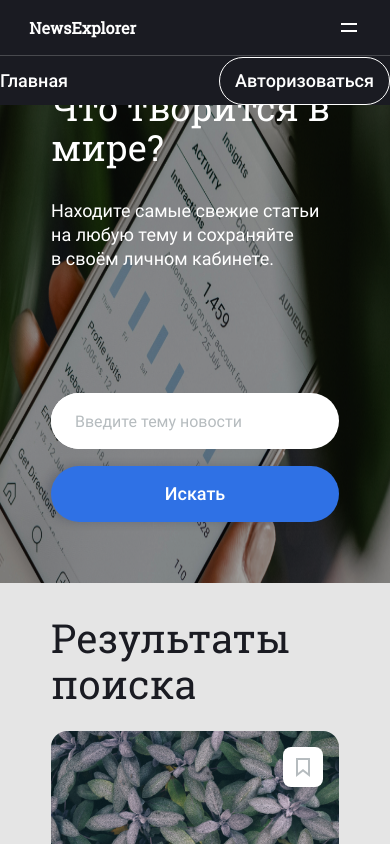
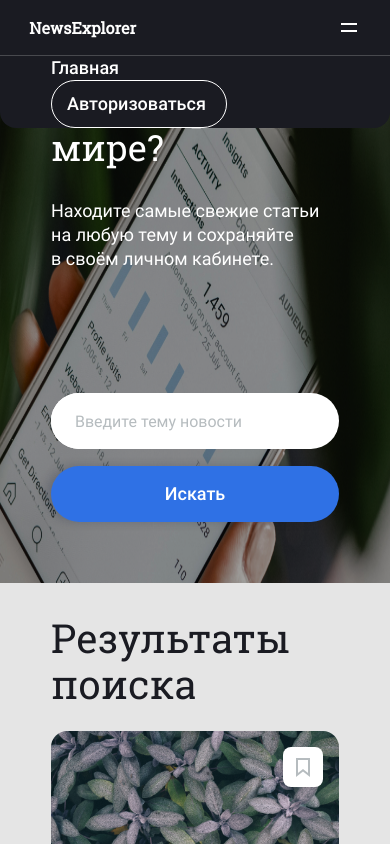
Before and after one commit to Vladimir-art/news-explorer-frontend, a React (Create React App) app: page / in a window 390 px wide. Shown: the top 844 px of the page. Built offline with nearby package versions, Linux system fonts and the light colour scheme.

Commit message:
header__nav style

```diff
--- a/src/blocks/header/__info/header__info.css
+++ b/src/blocks/header/__info/header__info.css
@@ -6,3 +6,9 @@
   align-items: center;
   justify-content: space-between;
 }
+
+@media screen and (max-width: 767px) and (min-width: 320px) {
+  .header__info {
+    flex-direction: column;
+  }
+}
--- a/src/blocks/header/__mobile/header__mobile.css
+++ b/src/blocks/header/__mobile/header__mobile.css
@@ -1,8 +1,10 @@
 @media screen and (max-width: 767px) and (min-width: 320px) {
   .header__mobile {
     width: 100%;
+    height: 56px;
     display: flex;
     align-items: center;
     justify-content: space-between;
+
   }
 }
--- /dev/null
+++ b/src/blocks/header/__nav/_inactive/header__nav_inactive.css
@@ -0,0 +1,5 @@
+@media screen and (max-width: 767px) and (min-width: 320px) {
+  .header__nav_inactive {
+    display: none;
+  }
+}
--- a/src/blocks/header/__nav/header__nav.css
+++ b/src/blocks/header/__nav/header__nav.css
@@ -1,11 +1,12 @@
 @media screen and (max-width: 767px) and (min-width: 320px) {
   .header__nav {
     position: absolute;
+    top: 100%;
+    left: 0;
     z-index: 1;
-    bottom: -87%;
-    left: 0;
-    right: 0;
-    margin: 0 auto;
     background: #1A1B22;
+    width: 100%;
+    border-bottom-left-radius: 16px;
+    border-bottom-right-radius: 16px;
   }
 }
--- a/src/blocks/header/header.css
+++ b/src/blocks/header/header.css
@@ -9,6 +9,7 @@
 @import url(./__main-background/_inactive/header__main-background_inactive.css);
 @import url(./__main-background/_mobile/header__main-background_mobile.css);
 @import url(./__button/_active/header__button_active.css);
+@import url(./__nav/_inactive/header__nav_inactive.css);
 
 .header {
   position: relative;
@@ -27,6 +28,6 @@
 
 @media screen and (max-width: 767px) and (min-width: 320px) {
   .header {
-    height: 56px;
+    height: 100%;
   }
 }
--- a/src/blocks/navigation/navigation.css
+++ b/src/blocks/navigation/navigation.css
@@ -24,3 +24,11 @@
 .navigation :nth-child(2n) {
   display: none;
 }
+
+@media screen and (max-width: 767px) and (min-width: 320px) {
+  .navigation {
+    max-width: 288px;
+    margin: 0 auto;
+    flex-direction: column;
+  }
+}
--- a/src/components/Header/Header.js
+++ b/src/components/Header/Header.js
@@ -20,7 +20,7 @@ function Header() {
             <div className="header__button "></div>
           </button>
         </div>
-        <div className="header__nav">
+        <div className="header__nav ">
           <Navigation />
         </div>
       </div>
```
